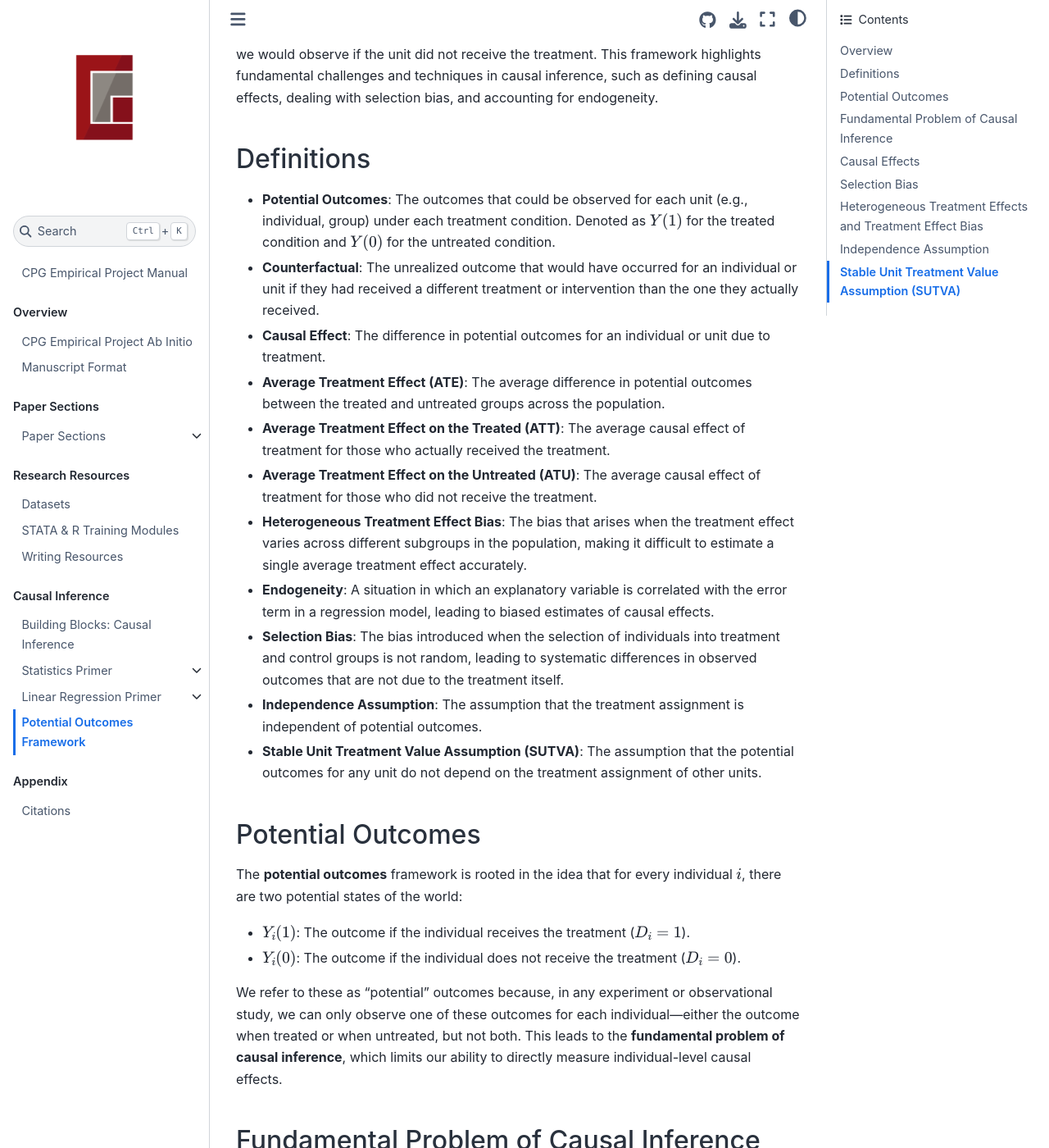
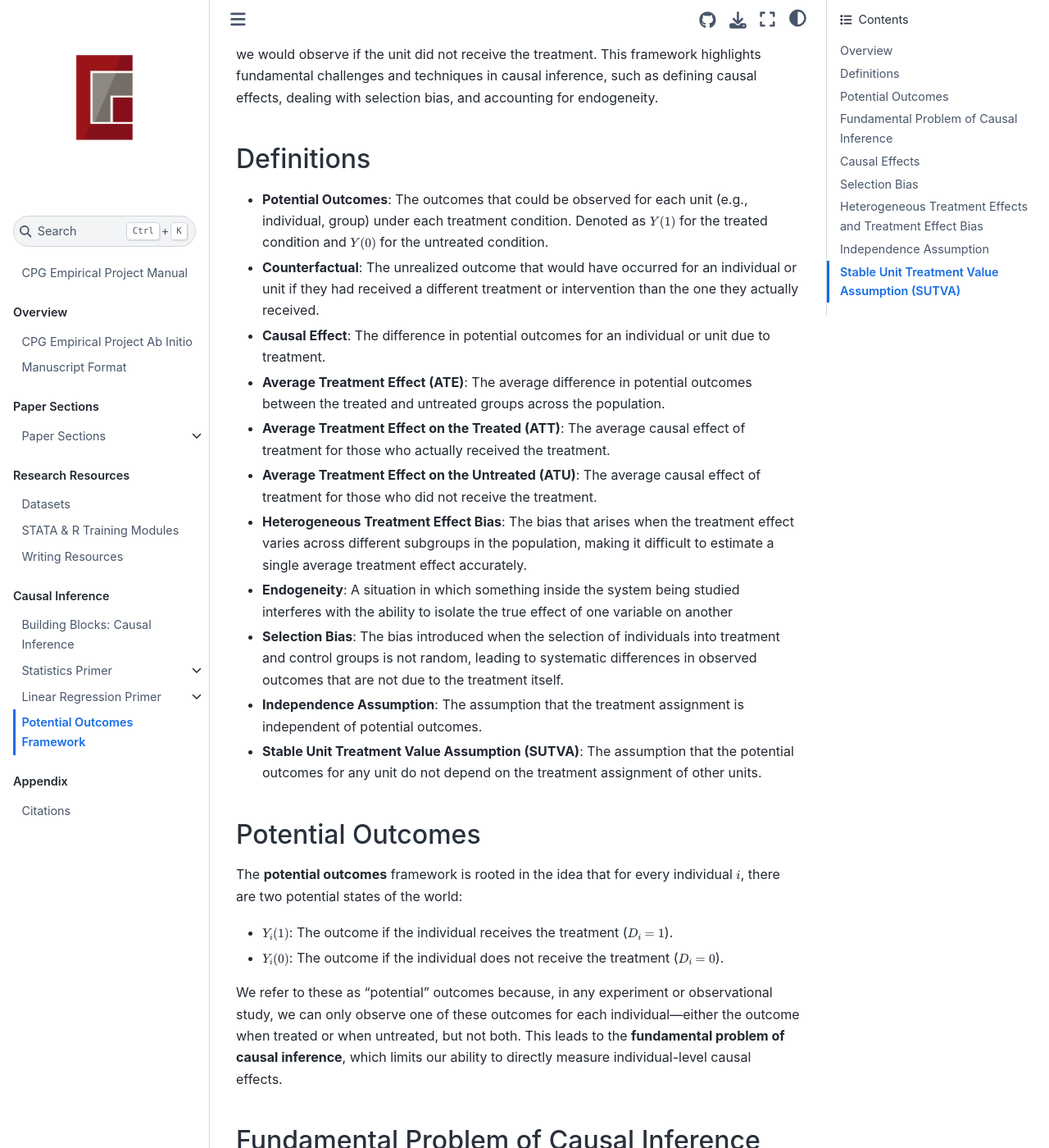
Before and after one commit to cornellpolicygroup/empirical-manual, a Jupyter Book: the page built from content/08-03-Potential-Outcomes.md, in a window 1280 px wide and 1400 px high, scrolled down 242 px. Shown: the whole window at 82% size. Built offline with Jupyter Book 1.0.4 settings and Sphinx 7.4.7 and the Sphinx Book theme 1.1.4, drawn with Linux system fonts in a browser that asks for light colours.

Commit message:
General formatting fixes

```diff
--- a/_static/css/custom.css
+++ b/_static/css/custom.css
@@ -8,3 +8,9 @@
     overflow-x: auto;
     word-wrap: normal;
 }
+
+/* Example CSS for LaTeX alignment */
+.math {
+    font-family: 'Latin Modern Math', serif;
+    vertical-align: baseline; /* Adjust alignment */
+  }
--- a/content/08-03-Potential-Outcomes.md
+++ b/content/08-03-Potential-Outcomes.md
@@ -20,7 +20,7 @@
 
 - **Heterogeneous Treatment Effect Bias**: The bias that arises when the treatment effect varies across different subgroups in the population, making it difficult to estimate a single average treatment effect accurately.
 
-- **Endogeneity**: A situation in which an explanatory variable is correlated with the error term in a regression model, leading to biased estimates of causal effects.
+- **Endogeneity**: A situation in which something inside the system being studied interferes with the ability to isolate the true effect of one variable on another
 
 - **Selection Bias**: The bias introduced when the selection of individuals into treatment and control groups is not random, leading to systematic differences in observed outcomes that are not due to the treatment itself.
 
```
